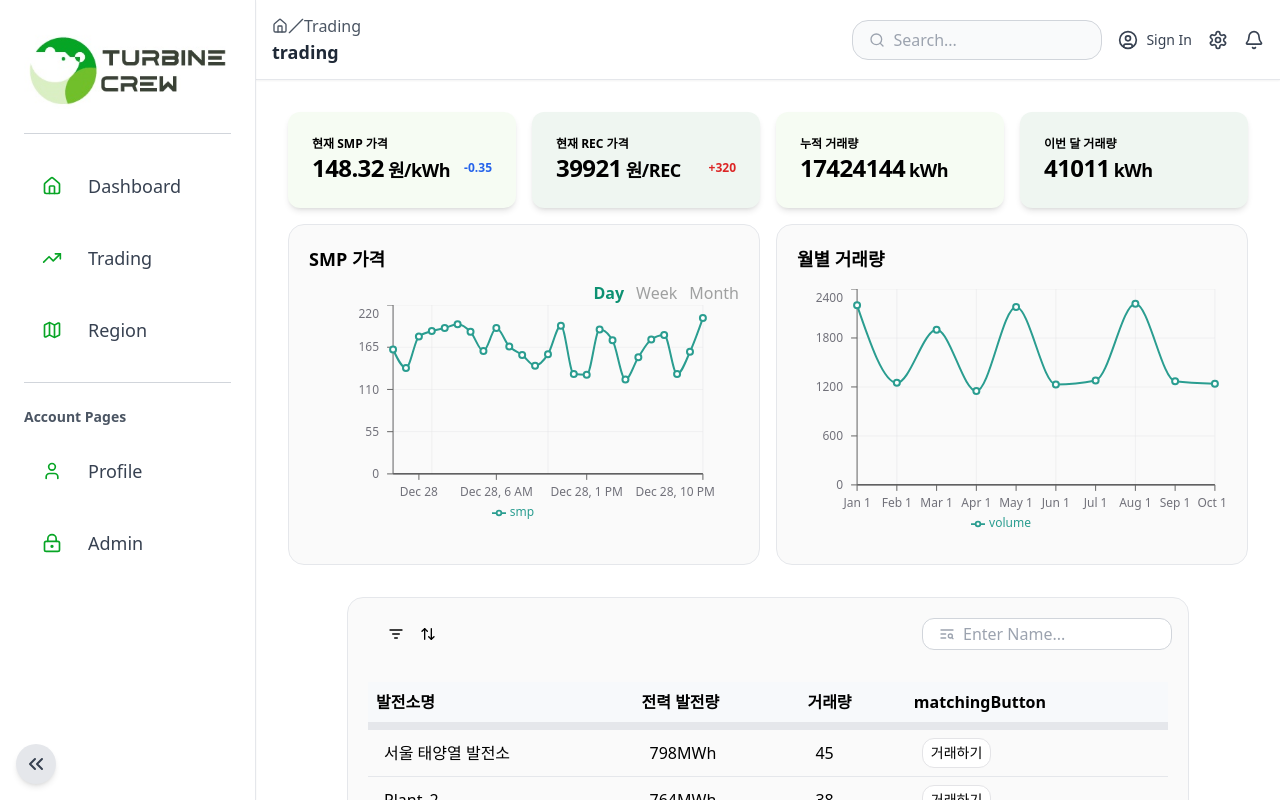
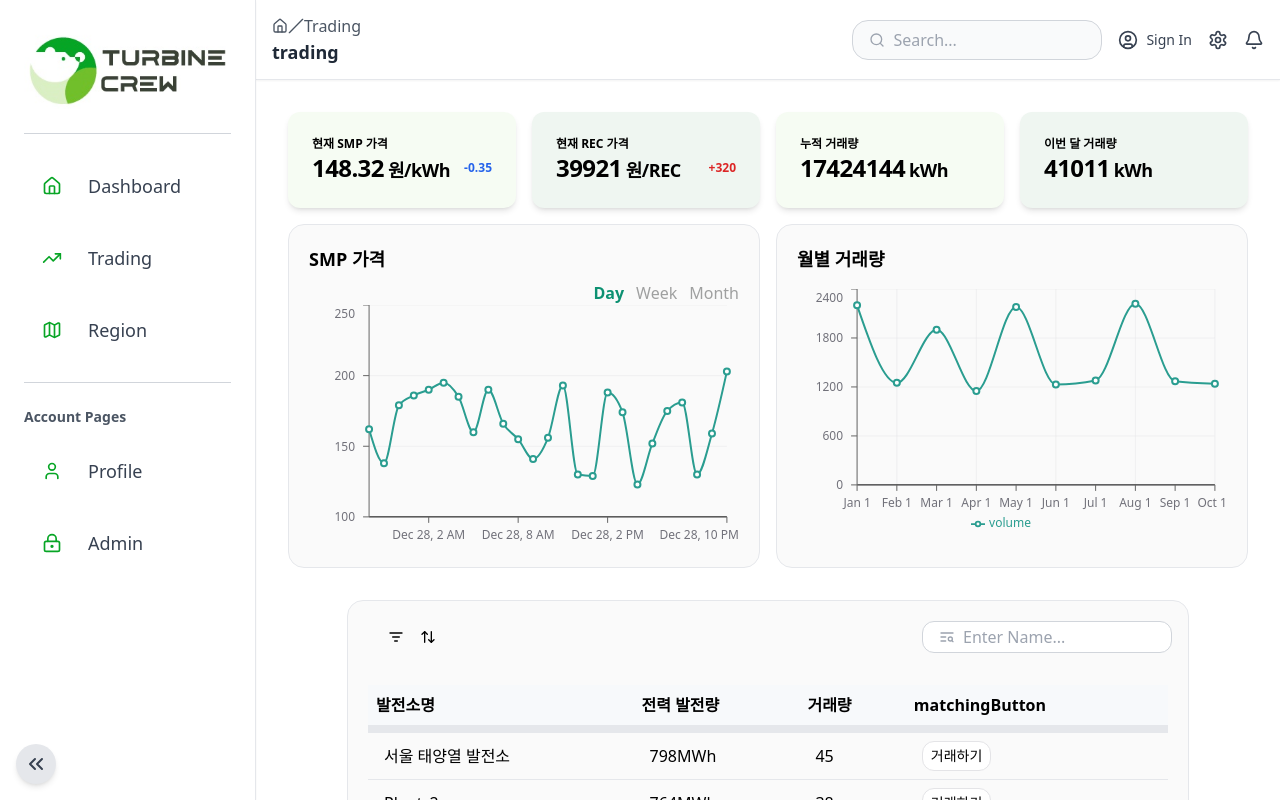
Before and after one commit to turbinecrew/turbin_electrical, a Next.js app: page /trading in a window 1280 px wide. Built offline with nearby package versions, Linux system fonts and the light colour scheme.

Commit message:
⚡️ : linechart 공용 컴포넌트 (shadcn) 추가 및 기존코드에 적용

```diff
--- /dev/null
+++ b/src/common/components/chart/line-chart/index.tsx
@@ -0,0 +1,88 @@
+"use client"
+
+import { CartesianGrid, Line, LineChart, XAxis, YAxis } from "recharts"
+
+import {
+	ChartContainer,
+	ChartTooltip,
+	ChartTooltipContent,
+} from "@/shadcn/components/chart"
+import { LineChartComponentPT } from "@/common/components/chart/line-chart/type"
+import { AxisDomainItem } from "recharts/types/util/types"
+
+export function LineChartComponent({
+	chartConfig,
+	chartData,
+	LineDataKey,
+	XAixsDataKey,
+	Ymin,
+	Ymax = "auto",
+	type,
+	dot,
+}: LineChartComponentPT) {
+	function generateTicks(
+		Ymin: AxisDomainItem,
+		Ymax: AxisDomainItem,
+		step: number,
+	) {
+		if (typeof Ymin == "number" && typeof Ymax == "number") {
+			const ticks = []
+			for (let i = Math.ceil(Ymin / step) * step; i <= Ymax; i += step) {
+				ticks.push(i)
+			}
+			return ticks
+		}
+	}
+
+	return (
+		<ChartContainer config={chartConfig}>
+			<LineChart
+				accessibilityLayer
+				data={chartData}
+				margin={{
+					left: 0,
+					right: 12,
+				}}
+			>
+				<CartesianGrid vertical={false} />
+				<XAxis
+					dataKey={XAixsDataKey}
+					tickLine={true}
+					axisLine={{ stroke: "#000000", strokeWidth: 1 }}
+					tickMargin={8}
+					tickFormatter={(value) => {
+						const date = new Date(value)
+						const options: Intl.DateTimeFormatOptions = {
+							month: "short",
+							day: "numeric",
+						}
+
+						if (date.getHours() !== 0 || date.getMinutes() !== 0) {
+							options.hour = "numeric"
+						}
+
+						return date.toLocaleString("en-US", options)
+					}}
+				/>
+				<YAxis
+					tickLine={true}
+					axisLine={true}
+					tickMargin={8}
+					ticks={generateTicks(Ymin, Ymax, 50)}
+					domain={[Ymin, Ymax]}
+				/>
+				<ChartTooltip
+					cursor={false}
+					content={<ChartTooltipContent hideLabel />}
+				/>
+				<Line
+					dataKey={LineDataKey}
+					type={type}
+					stroke={`var(--color-${LineDataKey})`}
+					strokeWidth={2}
+					dot={dot}
+				/>
+			</LineChart>
+		</ChartContainer>
+	)
+}
--- /dev/null
+++ b/src/common/components/chart/line-chart/type.ts
@@ -0,0 +1,20 @@
+import type { ChartConfig } from "@/shadcn/components/chart"
+import { CurveType } from "recharts/types/shape/Curve"
+import { AxisDomainItem } from "recharts/types/util/types"
+
+type TChartData = {
+	date: string
+	smp?: number
+	rec?: number
+}
+export type LineChartComponentPT = {
+	chartConfig: ChartConfig
+	chartData: TChartData[]
+	LineDataKey: string
+	XAixsDataKey: string
+	type: CurveType
+	dot: boolean
+	Ymin: AxisDomainItem
+	Ymax: AxisDomainItem
+	// AxisDomainItem : string | number | Function | 'auto' | 'dataMin' | 'dataMax'
+}
--- a/src/features/realtime/components/chart/rec-line-chart/index.tsx
+++ b/src/features/realtime/components/chart/rec-line-chart/index.tsx
@@ -15,6 +15,7 @@ import { useState } from "react"
 import { getChartConfig, recTimeRange } from "./data"
 import { chartData } from "./mock"
 import { dateFilteredData } from "@/features/realtime/hooks/date-range-filter"
+import { LineChartComponent } from "@/common/components/chart/line-chart"
 
 export function RecLineChart() {
 	const chartConfig = getChartConfig()
@@ -47,52 +48,16 @@ export function RecLineChart() {
 					</label>
 				))}
 			</div>
-			<CardContent>
-				<ChartContainer config={chartConfig}>
-					<LineChart
-						accessibilityLayer
-						data={filteredData}
-						margin={{
-							left: 0,
-							right: 12,
-						}}
-					>
-						<CartesianGrid vertical={true} horizontal={true} />
-						<XAxis
-							dataKey="date"
-							tickLine={true}
-							axisLine={{ stroke: "#000000", strokeWidth: 1 }}
-							tickMargin={8}
-							tickFormatter={(value) => {
-								const date = new Date(value)
-								const options: Intl.DateTimeFormatOptions = {
-									month: "short",
-									day: "numeric",
-								}
-
-								if (date.getHours() !== 0 || date.getMinutes() !== 0) {
-									options.hour = "numeric"
-								}
-
-								return date.toLocaleString("en-US", options)
-							}}
-						/>
-
-						<YAxis tickLine={true} axisLine={true} tickMargin={8} />
-						<ChartTooltip cursor={false} content={<ChartTooltipContent />} />
-
-						<Line
-							dataKey="smp"
-							type="monotone"
-							stroke="var(--color-smp)"
-							strokeWidth={2}
-						/>
-						<ChartLegend>
-							<ChartLegendContent />
-						</ChartLegend>
-					</LineChart>
-				</ChartContainer>
-			</CardContent>
+			<LineChartComponent
+				chartConfig={chartConfig}
+				chartData={filteredData}
+				LineDataKey={"rec"}
+				XAixsDataKey={"date"}
+				type={"linear"}
+				dot={false}
+				Ymin={0}
+				Ymax={600}
+			/>
 		</div>
 	)
 }
--- a/src/features/realtime/components/chart/rec-line-chart/mock.ts
+++ b/src/features/realtime/components/chart/rec-line-chart/mock.ts
@@ -1,36 +1,36 @@
 export const chartData = [
-	{ date: "2024-09-02", smp: 180 },
-	{ date: "2024-09-04", smp: 260 },
-	{ date: "2024-09-09", smp: 110 },
-	{ date: "2024-09-11", smp: 350 },
-	{ date: "2024-09-16", smp: 190 },
-	{ date: "2024-09-18", smp: 410 },
-	{ date: "2024-09-23", smp: 230 },
-	{ date: "2024-09-25", smp: 250 },
-	{ date: "2024-09-30", smp: 380 },
-	{ date: "2024-10-02", smp: 310 },
-	{ date: "2024-10-07", smp: 300 },
-	{ date: "2024-10-09", smp: 180 },
-	{ date: "2024-10-14", smp: 490 },
-	{ date: "2024-10-17", smp: 420 },
-	{ date: "2024-10-23", smp: 290 },
-	{ date: "2024-10-25", smp: 250 },
-	{ date: "2024-10-30", smp: 280 },
-	{ date: "2024-11-01", smp: 200 },
-	{ date: "2024-11-06", smp: 250 },
-	{ date: "2024-11-08", smp: 320 },
-	{ date: "2024-11-13", smp: 130 },
-	{ date: "2024-11-15", smp: 350 },
-	{ date: "2024-11-20", smp: 450 },
-	{ date: "2024-11-22", smp: 270 },
-	{ date: "2024-11-27", smp: 490 },
-	{ date: "2024-11-29", smp: 160 },
-	{ date: "2024-12-04", smp: 420 },
-	{ date: "2024-12-06", smp: 520 },
-	{ date: "2024-12-11", smp: 270 },
-	{ date: "2024-12-13", smp: 160 },
-	{ date: "2024-12-18", smp: 350 },
-	{ date: "2024-12-20", smp: 230 },
-	{ date: "2024-12-24", smp: 220 },
-	{ date: "2024-12-27", smp: 460 },
+	{ date: "2024-09-02", rec: 180 },
+	{ date: "2024-09-04", rec: 260 },
+	{ date: "2024-09-09", rec: 110 },
+	{ date: "2024-09-11", rec: 350 },
+	{ date: "2024-09-16", rec: 190 },
+	{ date: "2024-09-18", rec: 410 },
+	{ date: "2024-09-23", rec: 230 },
+	{ date: "2024-09-25", rec: 250 },
+	{ date: "2024-09-30", rec: 380 },
+	{ date: "2024-10-02", rec: 310 },
+	{ date: "2024-10-07", rec: 300 },
+	{ date: "2024-10-09", rec: 180 },
+	{ date: "2024-10-14", rec: 490 },
+	{ date: "2024-10-17", rec: 420 },
+	{ date: "2024-10-23", rec: 290 },
+	{ date: "2024-10-25", rec: 250 },
+	{ date: "2024-10-30", rec: 280 },
+	{ date: "2024-11-01", rec: 200 },
+	{ date: "2024-11-06", rec: 250 },
+	{ date: "2024-11-08", rec: 320 },
+	{ date: "2024-11-13", rec: 130 },
+	{ date: "2024-11-15", rec: 350 },
+	{ date: "2024-11-20", rec: 450 },
+	{ date: "2024-11-22", rec: 270 },
+	{ date: "2024-11-27", rec: 490 },
+	{ date: "2024-11-29", rec: 160 },
+	{ date: "2024-12-04", rec: 420 },
+	{ date: "2024-12-06", rec: 520 },
+	{ date: "2024-12-11", rec: 270 },
+	{ date: "2024-12-13", rec: 160 },
+	{ date: "2024-12-18", rec: 350 },
+	{ date: "2024-12-20", rec: 230 },
+	{ date: "2024-12-24", rec: 220 },
+	{ date: "2024-12-27", rec: 460 },
 ]
--- a/src/features/realtime/components/chart/smp-line-chart/index.tsx
+++ b/src/features/realtime/components/chart/smp-line-chart/index.tsx
@@ -14,6 +14,7 @@ import {
 import { chartData, getChartConfig, smpTimeRange } from "./data"
 import { useState } from "react"
 import { dateFilteredData } from "@/features/realtime/hooks/date-range-filter"
+import { LineChartComponent } from "@/common/components/chart/line-chart"
 
 export function SmpLineChart() {
 	const chartConfig = getChartConfig()
@@ -46,52 +47,16 @@ export function SmpLineChart() {
 					</label>
 				))}
 			</div>
-			<CardContent>
-				<ChartContainer config={chartConfig}>
-					<LineChart
-						accessibilityLayer
-						data={filteredData}
-						margin={{
-							left: 0,
-							right: 12,
-						}}
-					>
-						<CartesianGrid vertical={true} horizontal={true} />
-						<XAxis
-							dataKey="date"
-							tickLine={true}
-							axisLine={{ stroke: "#000000", strokeWidth: 1 }}
-							tickMargin={8}
-							tickFormatter={(value) => {
-								const date = new Date(value)
-								const options: Intl.DateTimeFormatOptions = {
-									month: "short",
-									day: "numeric",
-								}
-
-								if (date.getHours() !== 0 || date.getMinutes() !== 0) {
-									options.hour = "numeric"
-								}
-
-								return date.toLocaleString("en-US", options)
-							}}
-						/>
-
-						<YAxis tickLine={true} axisLine={true} tickMargin={8} />
-						<ChartTooltip cursor={false} content={<ChartTooltipContent />} />
-
-						<Line
-							dataKey="smp"
-							type="monotone"
-							stroke="var(--color-smp)"
-							strokeWidth={2}
-						/>
-						<ChartLegend>
-							<ChartLegendContent />
-						</ChartLegend>
-					</LineChart>
-				</ChartContainer>
-			</CardContent>
+			<LineChartComponent
+				chartConfig={chartConfig}
+				chartData={filteredData}
+				LineDataKey={"smp"}
+				XAixsDataKey={"date"}
+				type={"monotone"}
+				dot={true}
+				Ymin={100}
+				Ymax={250}
+			/>
 		</div>
 	)
 }
--- a/src/features/realtime/hooks/date-range-filter.tsx
+++ b/src/features/realtime/hooks/date-range-filter.tsx
@@ -11,6 +11,8 @@ export function dateFilteredData({
 		if (type == "rec") {
 			if (timeRange === "30d") {
 				daysToSubtract = 30
+			} else if (timeRange === "90d") {
+				daysToSubtract = 90
 			} else if (timeRange === "180d") {
 				daysToSubtract = 180
 			}
--- a/src/features/realtime/components/types/smp-rec-linechart/index.ts
+++ b/src/features/realtime/types/smp-rec-linechart/index.ts
@@ -1,5 +1,5 @@
 type dateFilteredDataPT = {
-	chartData: { date: string; smp: number }[]
+	chartData: { date: string; smp?: number; rec?: number }[]
 	timeRange: string
 	type: string
 }
```
